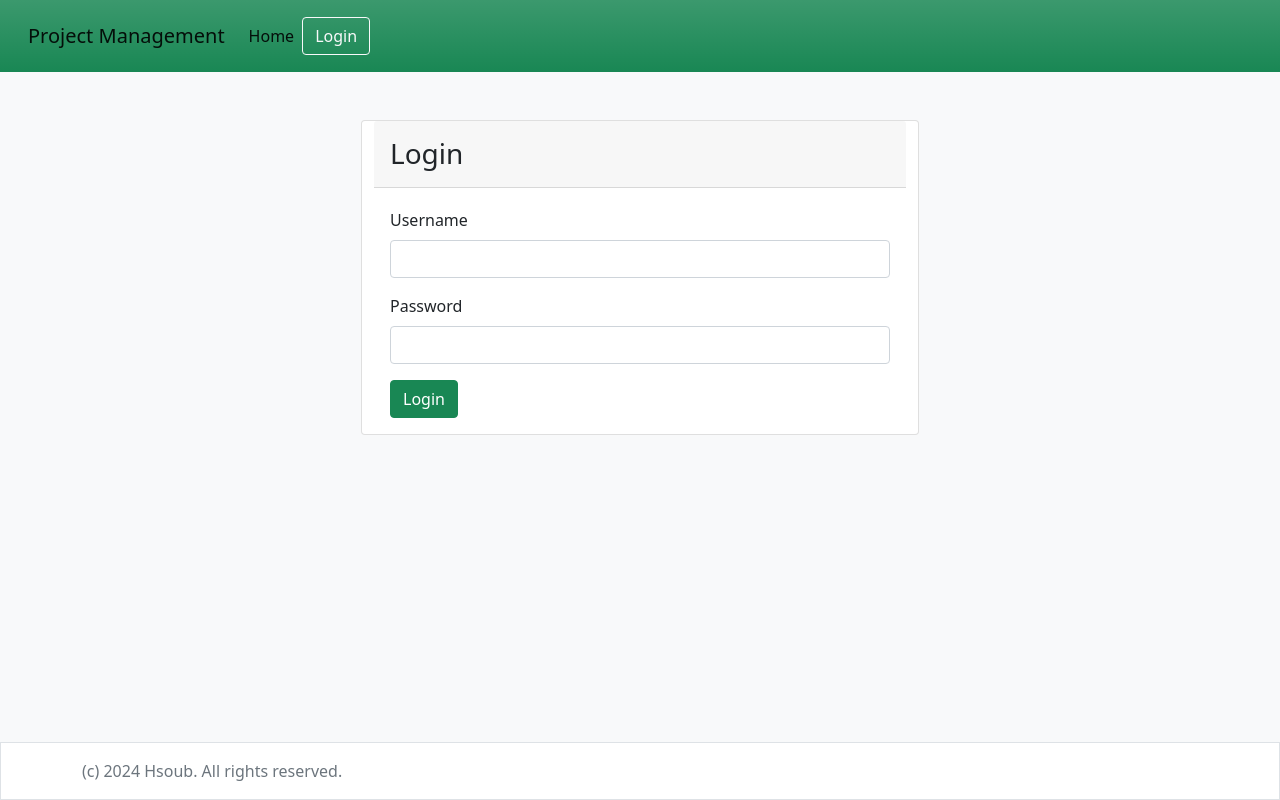
After one commit to mohamedatef22/django-pm, a Django app: page /accounts/login/ in a window 1280 px wide. The commit adds this page. Run offline with Django 5.2, Linux system fonts and the light colour scheme.

Commit message:
login & logout

```diff
--- /dev/null
+++ b/accounts/forms.py
@@ -0,0 +1,17 @@
+from django.contrib.auth.forms import AuthenticationForm
+from django import forms
+
+attrs = {'class': 'form-control'}
+
+class UserLoginForm(AuthenticationForm):
+    def __init__(self, *args, **kwargs):
+        super(UserLoginForm, self).__init__(*args, **kwargs)
+
+    username = forms.CharField(
+        label='Username',
+        widget= forms.TextInput(attrs=attrs)
+    )
+    password = forms.CharField(
+        label= 'Password',
+        widget= forms.PasswordInput(attrs=attrs)
+    )
--- /dev/null
+++ b/accounts/templates/registration/login.html
@@ -0,0 +1,22 @@
+{% extends 'base.html'%}
+{% load i18n %}
+{% block content%}
+<div class="container">
+    <div class="row justify-content-md-center">
+        <div class="card col-6 px-8">
+            <div class="card-header">
+                <h3 class="mb-0 py-2">{% trans 'Login'%}</h3>
+            </div>
+            <div class="card-body">
+                <form method="post">
+                    {% csrf_token %}
+                    {% include 'common/form.html' with form=form %}
+                    <button class="btn btn-success btn-block">
+                        {% translate 'Login' %}
+                    </button>
+                </form>
+            </div>
+        </div>
+    </div>
+</div>
+{% endblock %}
--- /dev/null
+++ b/accounts/urls.py
@@ -0,0 +1,9 @@
+from django.contrib.auth.views import LoginView, LogoutView
+from django.urls import path, include
+from .forms import UserLoginForm
+
+urlpatterns = [
+    path('login/', LoginView.as_view(authentication_form= UserLoginForm), name='login'),
+    path('logout/', LogoutView.as_view(), name='logout'),
+    path('', include('django.contrib.auth.urls')),
+]
--- a/projects/templates/common/form.html
+++ b/projects/templates/common/form.html
@@ -1,4 +1,4 @@
-<ul>
+<ul class="list-group mb-1">
     {% for error in form.non_field_errors %}
     <li class="list_group_item list_group_item_danger">{{ error|escape }}</li>
     {% endfor %}
--- a/projects/templates/partials/header.html
+++ b/projects/templates/partials/header.html
@@ -9,6 +9,24 @@
       <ul class="navbar-nav">
         <li class="nav-item">
           <a class="nav-link active" aria-current="page" href="{% url 'Project_list'%}">{% trans 'Home'%}</a>
+        </li>
+      </ul>
+      {% if user.is_authenticated %}
+      <ul class="navbar-nav mb-2 mb-lg-0 me-3">
+        <li class="nav-item dropdown">
+          <a class="nav-link dropdown-toggle" href="#" id="navbarDropdown" role="button" data-bs-toggle="dropdown" aria-expanded="false">
+            {{ user.username }}
+          </a>
+          <ul class="dropdown-menu" aria-labelledby="navbarDropdown">
+            <li><a class="dropdown-item" href="#">{% trans 'Profile'%}</a></li>
+            <li><hr class="dropdown-divider"></li>
+            <li>
+              <form method="post" action="{% url 'logout' %}">
+                {% csrf_token %}
+                <button type="submit" class="dropdown-item">{% trans 'Logout' %}</button>
+              </form>
+            </li>
+          </ul>
         </li>
       </ul>
       <form method="get" action="{% url 'Project_list'%}" class="d-flex">
@@ -25,6 +43,11 @@
           </button>
         </div>
       </form>
+      {% else %}
+      <a class="btn btn-outline-light" href="{% url 'login'%}">
+        {% trans 'Login'%}
+      </a>
+      {% endif %}
     </div>
   </div>
 </nav>
--- a/projects_management/settings.py
+++ b/projects_management/settings.py
@@ -51,6 +51,7 @@ MIDDLEWARE = [
     'django.contrib.auth.middleware.AuthenticationMiddleware',
     'django.contrib.messages.middleware.MessageMiddleware',
     'django.middleware.clickjacking.XFrameOptionsMiddleware',
+    "debug_toolbar.middleware.DebugToolbarMiddleware",
 ]
 
 ROOT_URLCONF = 'projects_management.urls'
@@ -130,6 +131,9 @@ STATIC_URL = 'static/'
 
 DEFAULT_AUTO_FIELD = 'django.db.models.BigAutoField'
 
+LOGIN_REDIRECT_URL = '/'
+LOGOUT_REDIRECT_URL = '/accounts/login'
+
 INTERNAL_IPS = [
     # ...
     '127.0.0.1'
--- a/projects_management/urls.py
+++ b/projects_management/urls.py
@@ -21,5 +21,6 @@ import debug_toolbar
 urlpatterns = [
     path('__debug__/', include(debug_toolbar.urls)),
     path('', include('projects.urls')),
+    path('accounts/', include('accounts.urls')),
     path('admin/', admin.site.urls),
 ]
```
Also changed, not shown: projects/views.py (+9 -8 lines).
